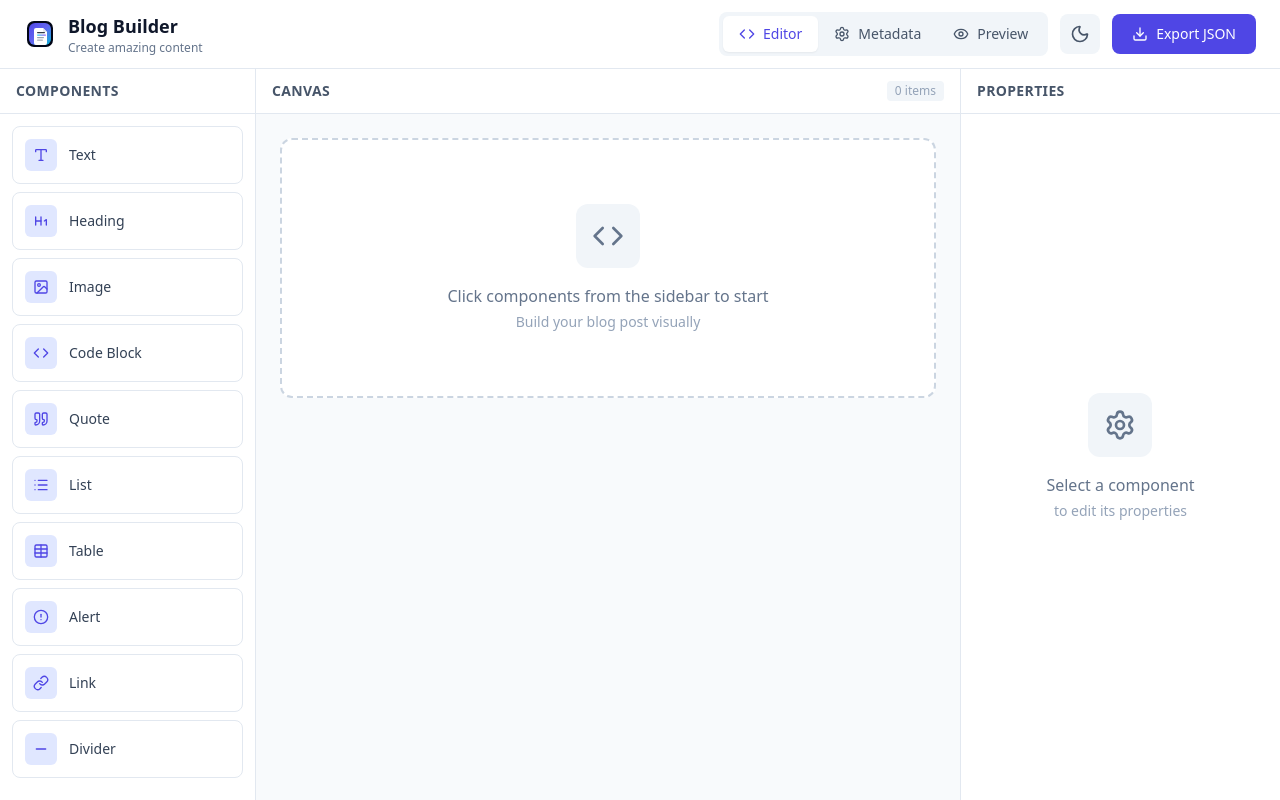
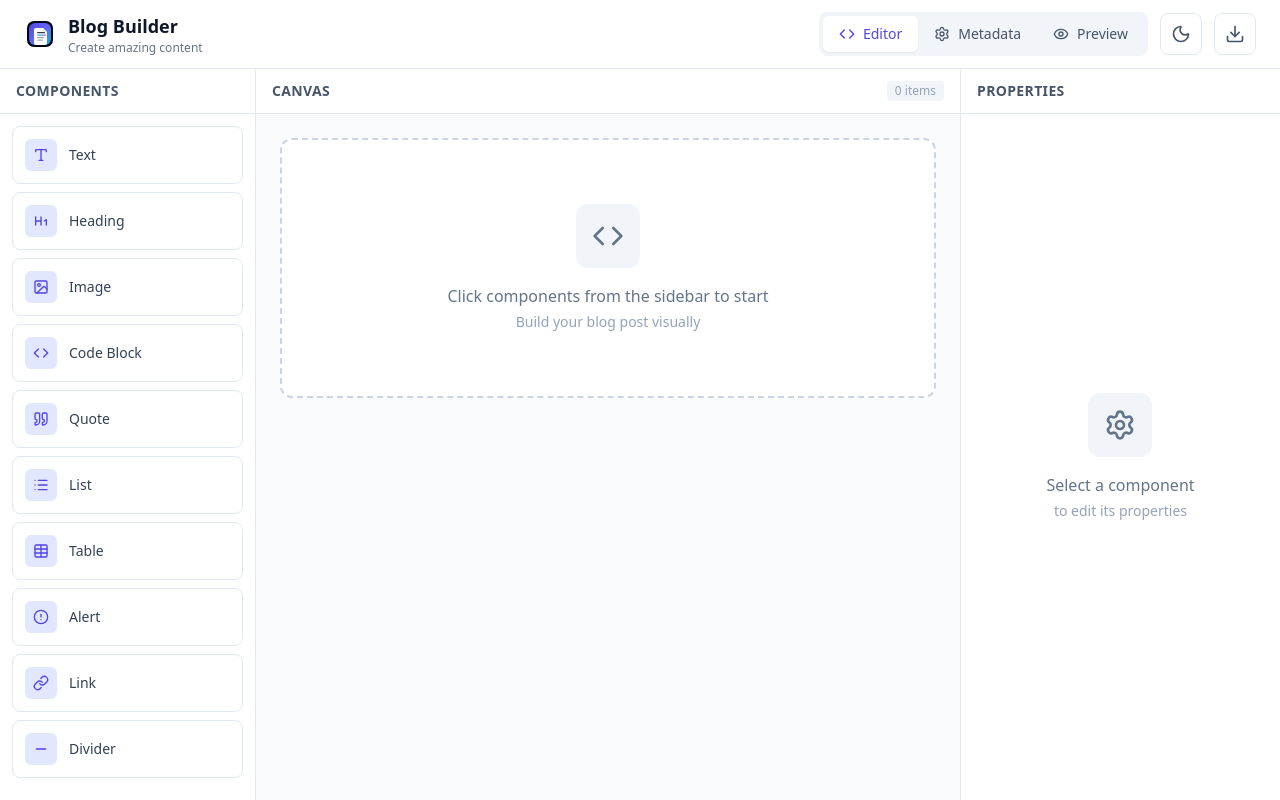
Before and after one commit to mustafakbaser/blog-post-builder, a React (Vite) app: page / in a window 1280 px wide. Built offline with nearby package versions, Linux system fonts and the light colour scheme.

Commit message:
style: Standardize button styling with borders and updated backgrounds, converting the export button to an icon-only format with a larger icon.

```diff
--- a/src/App.tsx
+++ b/src/App.tsx
@@ -200,7 +200,7 @@ function App() {
             {/* Theme Toggle */}
             <button
               onClick={() => setDarkMode(!darkMode)}
-              className="p-2.5 rounded-lg bg-slate-100 dark:bg-slate-700 hover:bg-slate-200 dark:hover:bg-slate-600 text-slate-600 dark:text-slate-300 transition-colors"
+              className="p-2.5 rounded-lg border border-slate-200 dark:border-slate-600 bg-white dark:bg-slate-700 hover:bg-slate-50 dark:hover:bg-slate-600 text-slate-600 dark:text-slate-300 transition-colors"
               title={darkMode ? 'Light mode' : 'Dark mode'}
             >
               {darkMode ? <Sun className="w-5 h-5" /> : <Moon className="w-5 h-5" />}
@@ -209,10 +209,10 @@ function App() {
             {/* Export Button */}
             <button
               onClick={handleExport}
-              className="flex items-center gap-2 px-5 py-2.5 bg-indigo-600 hover:bg-indigo-700 dark:bg-indigo-500 dark:hover:bg-indigo-600 text-white rounded-lg transition-colors text-sm font-medium"
+              className="p-2.5 rounded-lg border border-slate-200 dark:border-slate-600 bg-white dark:bg-slate-700 hover:bg-slate-50 dark:hover:bg-slate-600 text-slate-600 dark:text-slate-300 transition-colors"
+              title="Export JSON"
             >
-              <Download className="w-4 h-4" />
-              Export JSON
+              <Download className="w-5 h-5" />
             </button>
           </div>
         </header>
```
